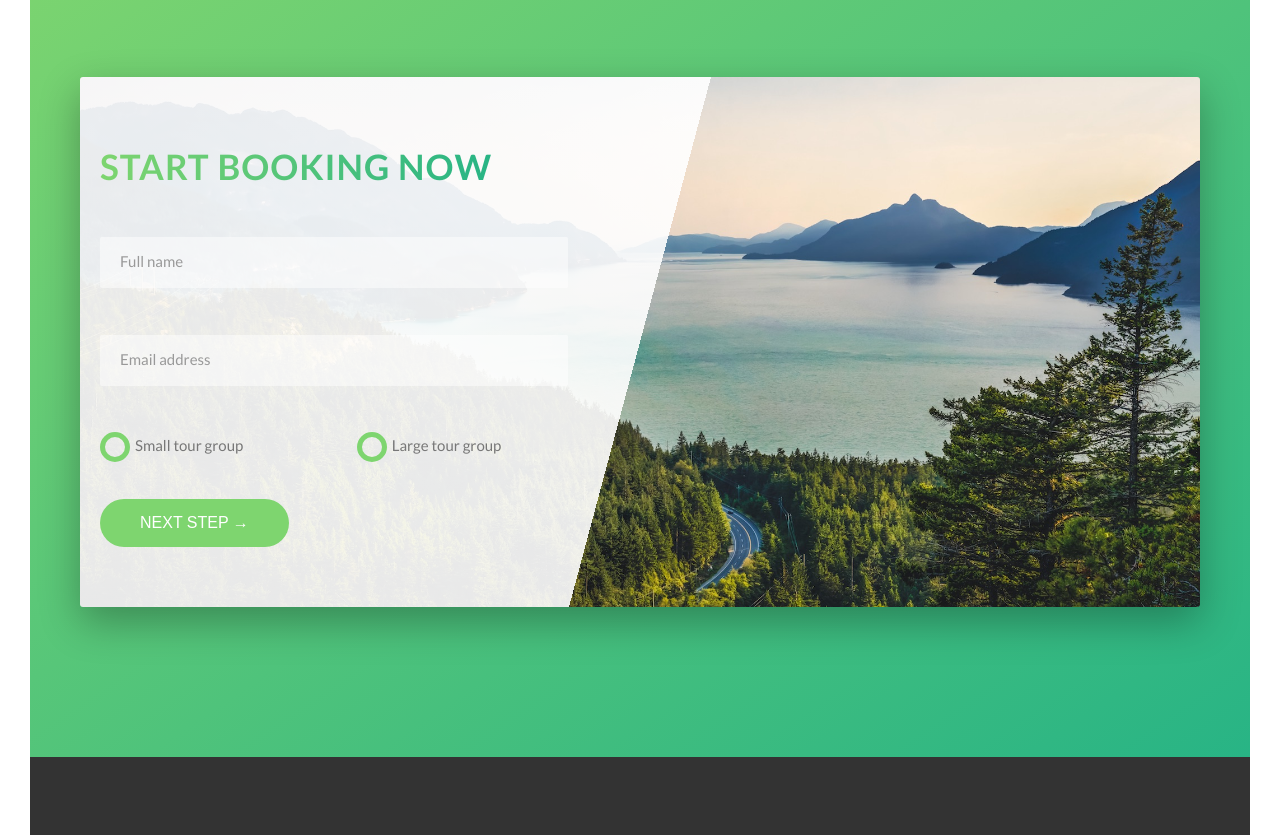
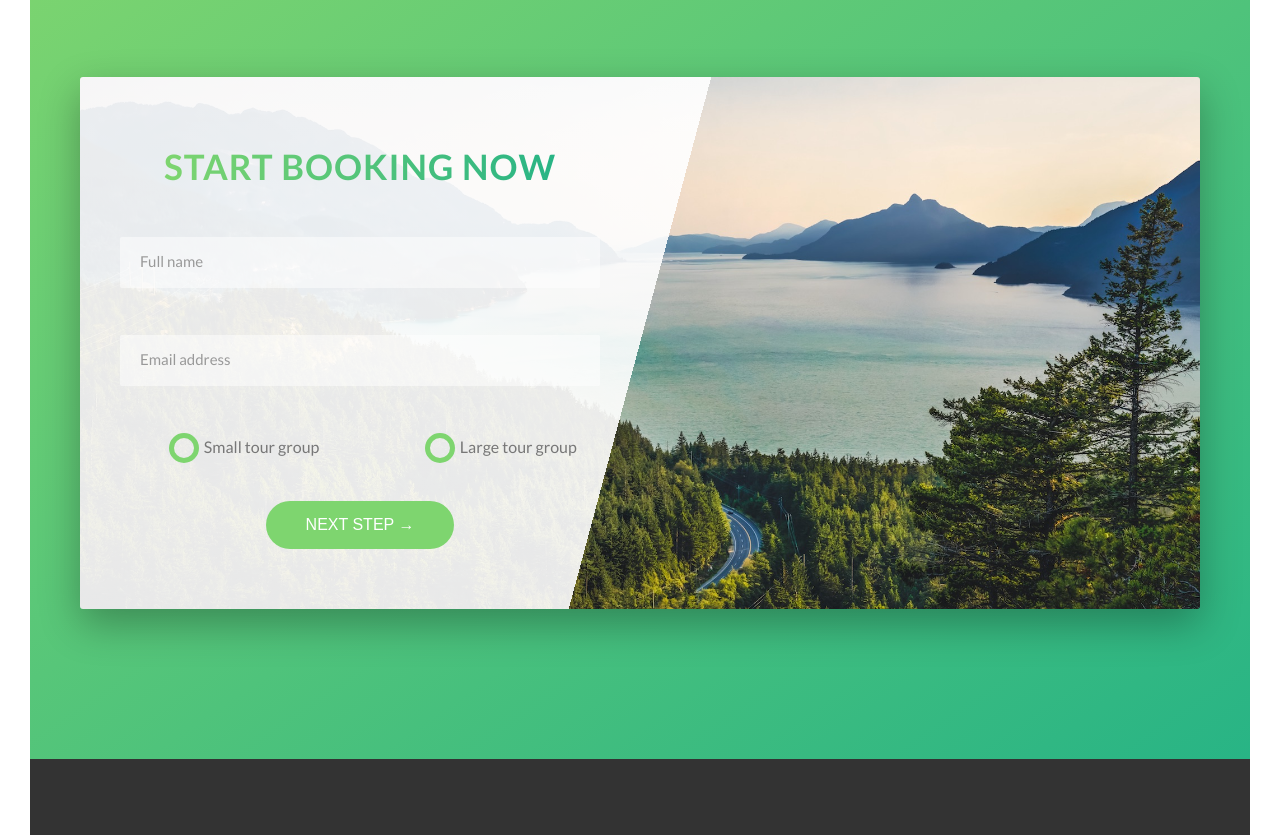
Before and after one commit to A-Virus9/Vanilla-Web, a plain HTML site: page Natours/index.html in a window 1280 px wide. Shown: the part 4780-5615 px from the top of the page. Drawn offline with Linux system fonts and the light colour scheme.

Commit message:
remove some bugs

```diff
--- a/Natours/css/style.css
+++ b/Natours/css/style.css
@@ -465,13 +465,20 @@ body {
 .form__group:not(:last-child) {
   margin-bottom: 2rem; }
 
+.form__group--input {
+  display: flex;
+  align-items: start;
+  justify-content: center;
+  flex-direction: column;
+  margin: 0 2rem; }
+
 .form__input {
   font-size: 1.5rem;
   font-family: inherit;
   padding: 1.5rem 2rem;
   border-radius: .2rem;
   background-color: rgba(255, 255, 255, 0.5);
-  width: 90%;
+  width: 100%;
   border: none;
   border-bottom: .3rem solid transparent;
   display: block; }
@@ -487,7 +494,7 @@ body {
 .form__input:placeholder-shown + .form__label {
   opacity: 0;
   visibility: hidden;
-  transform: translateY(-4.5rem) translateX(-19rem); }
+  transform: translateY(-4.5rem); }
 
 .form__label {
   font-size: 1.2rem;
@@ -497,19 +504,20 @@ body {
   display: block;
   font-family: inherit;
   transition: all .3s ease; }
-  @media (max-width: 56.25em) {
-    .form__label {
-      transform: translateX(-19rem); } }
 
 .form__radio-group {
   width: 49%;
   display: inline-block; }
 
 .form__radio-label {
-  font-size: 1.5rem;
+  font-size: 1.6rem;
   cursor: pointer;
   position: relative;
-  padding: 0 0 1rem 2rem; }
+  padding: 0 0 1rem 4.5rem; }
+  @media (max-width: 37.5em) {
+    .form__radio-label {
+      margin-left: -2rem;
+      font-size: 1.3rem; } }
 
 .form__radio-button {
   height: 3rem;
@@ -519,7 +527,7 @@ body {
   display: inline-block;
   position: absolute;
   top: -.4rem;
-  left: -1.5rem; }
+  left: 1rem; }
   .form__radio-button::after {
     content: "";
     display: block;
@@ -540,9 +548,8 @@ body {
 .form__radio-input:checked ~ .form__radio-label .form__radio-button:after {
   opacity: 1; }
 
-@media (max-width: 56.25em) {
-  .form__center {
-    text-align: center; } }
+.form__center {
+  text-align: center; }
 
 .popup {
   width: 100%;
@@ -870,6 +877,9 @@ body {
   transform: rotateZ(-45deg);
   top: 0rem; }
 
+.navigation__checkbox:not(:checked) ~ .navigation__nav {
+  visibility: hidden; }
+
 .section-about {
   background-color: #f7f7f7;
   padding: 25rem 0;
--- a/Natours/index.html
+++ b/Natours/index.html
@@ -366,10 +366,10 @@
           <div class="book">
             <div class="book__form">
               <form action="#" class="form form__center">
-                <div class="u-margin-bottom-medium form__center">
+                <div class="u-margin-bottom-medium form__center u-center-text">
                   <h2 class="heading-secondary">Start booking now</h2>
                 </div>
-                <div class="form__group">
+                <div class="form__group form__group--input">
                   <input
                     type="text"
                     class="form__input"
@@ -380,7 +380,7 @@
                   <label for="name" class="form__label">Full name</label>
                 </div>
 
-                <div class="form__group">
+                <div class="form__group form__group--input">
                   <input
                     type="email"
                     class="form__input"
@@ -391,7 +391,7 @@
                   <label for="email" class="form__label">Email address</label>
                 </div>
 
-                <div class="form__group u-margin-bottom-medium">
+                <div class="form__group u-margin-bottom-medium form__group--radios">
                   <div class="form__radio-group">
                     <input
                       type="radio"
```
